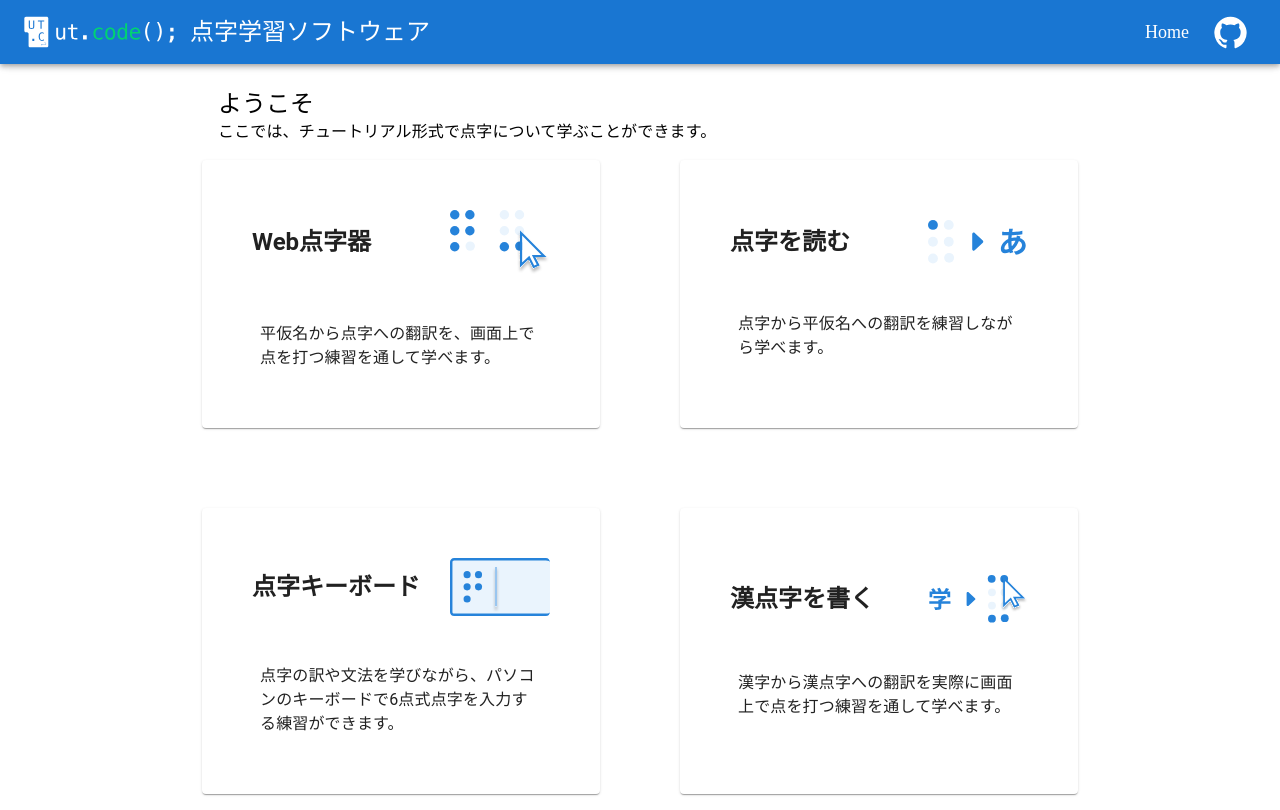
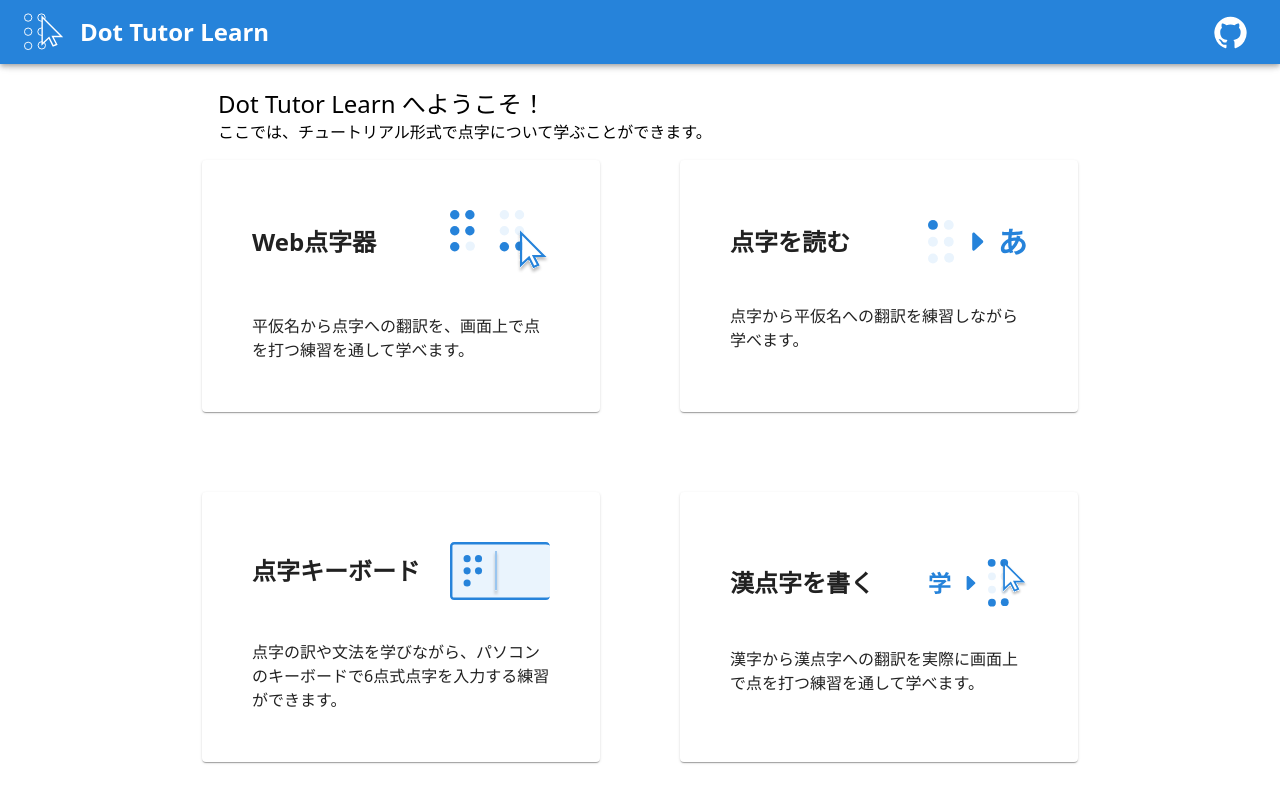
Before and after one commit to ut-code/dot-tutor, a Next.js app in the folder learn/: page / in a window 1280 px wide. Built offline with nearby package versions, Linux system fonts and the light colour scheme.

Commit message:
change learn braille to Dot Tutor learn

```diff
--- /dev/null
+++ b/learn/src/components/MuiTheme.ts
@@ -0,0 +1,32 @@
+import { autocompleteClasses, createTheme } from "@mui/material";
+
+const MuiTheme = createTheme({
+  palette: {
+    primary: {
+      main: "#2683DA",
+    },
+    secondary: {
+      main: "#EAF4FD",
+    },
+  },
+  typography: {
+    fontFamily: [
+      "ui-sans-serif",
+      "system-ui",
+      "-apple-system",
+      "BlinkMacSystemFont",
+      '"Segoe UI"',
+      "Roboto",
+      '"Helvetica Neue"',
+      "Arial",
+      '"Noto Sans"',
+      "sans-serif",
+      '"Apple Color Emoji"',
+      '"Segoe UI Emoji"',
+      '"Segoe UI Symbol"',
+      '"Noto Color Emoji"',
+    ].join(","),
+  },
+});
+
+export default MuiTheme;
--- a/learn/src/components/TopBar.tsx
+++ b/learn/src/components/TopBar.tsx
@@ -27,22 +27,32 @@ export default function TopBar({
   return (
     <>
       <Head>
-        <title>点字学習ソフトウェア</title>
-        <meta name="description" content="点字学習ソフトウェアです。" />
+        <title>Dot Tutor Learn</title>
+        <meta
+          name="description"
+          content="チュートリアルを通して点字について学ぶことのできる、体験型点字学習ソフトウェアです。"
+        />
         <meta name="viewport" content="width=device-width, initial-scale=1" />
-        <link rel="icon" href="/favicon.svg" />
+        <link rel="icon" href="/favicon-learn.svg" />
       </Head>
       <AppBar component="nav">
         <Toolbar>
           <Stack direction="row" spacing={2} alignItems="center" flexGrow={1}>
             <Image
-              src="/logo-black-background.svg"
+              src="/learn-logo-blue.svg"
               alt="ロゴ"
-              width="150"
+              width="40"
               height="40"
             />
-            <Typography variant="h5" component="div">
-              点字学習ソフトウェア
+            <Typography variant="h5" component="div" sx={{ fontWeight: 550 }}>
+              <Link
+                href="/"
+                component={NextLink}
+                color="inherit"
+                underline="hover"
+              >
+                Dot Tutor Learn
+              </Link>
             </Typography>
           </Stack>
           <Stack direction="row" spacing={2} alignItems="center">
@@ -64,15 +74,6 @@ export default function TopBar({
                 />
               </>
             )}
-            <Link
-              href="/"
-              component={NextLink}
-              color="inherit"
-              underline="hover"
-              sx={{ fontSize: "large" }}
-            >
-              Home
-            </Link>
             <IconButton
               color="inherit"
               href="https://github.com/ut-code/learn-braille"
--- a/learn/src/pages/index.tsx
+++ b/learn/src/pages/index.tsx
@@ -48,7 +48,7 @@ function NavigationCard({
               sx={{ width: 100, marginLeft: "auto" }}
             />
           </Box>
-          <Typography variant="body1" component="div" p={1}>
+          <Typography variant="body1" component="div">
             {description}
           </Typography>
         </CardContent>
@@ -63,7 +63,7 @@ export default function Home(): JSX.Element {
       <Container sx={{ width: "75%", maxWidth: "1000px" }}>
         <Box m={2}>
           <Typography variant="h5" component="h1">
-            ようこそ
+            Dot Tutor Learn へようこそ！
           </Typography>
           <Typography variant="body1" component="p">
             ここでは、チュートリアル形式で点字について学ぶことができます。
```
Also changed, not shown: learn/src/components/Layout.tsx (+4 -3 lines), learn/src/components/Tutorial.tsx (+5 -4 lines), learn/public/favicon-learn.svg (added), learn/public/learn-logo-blue.svg (added).
